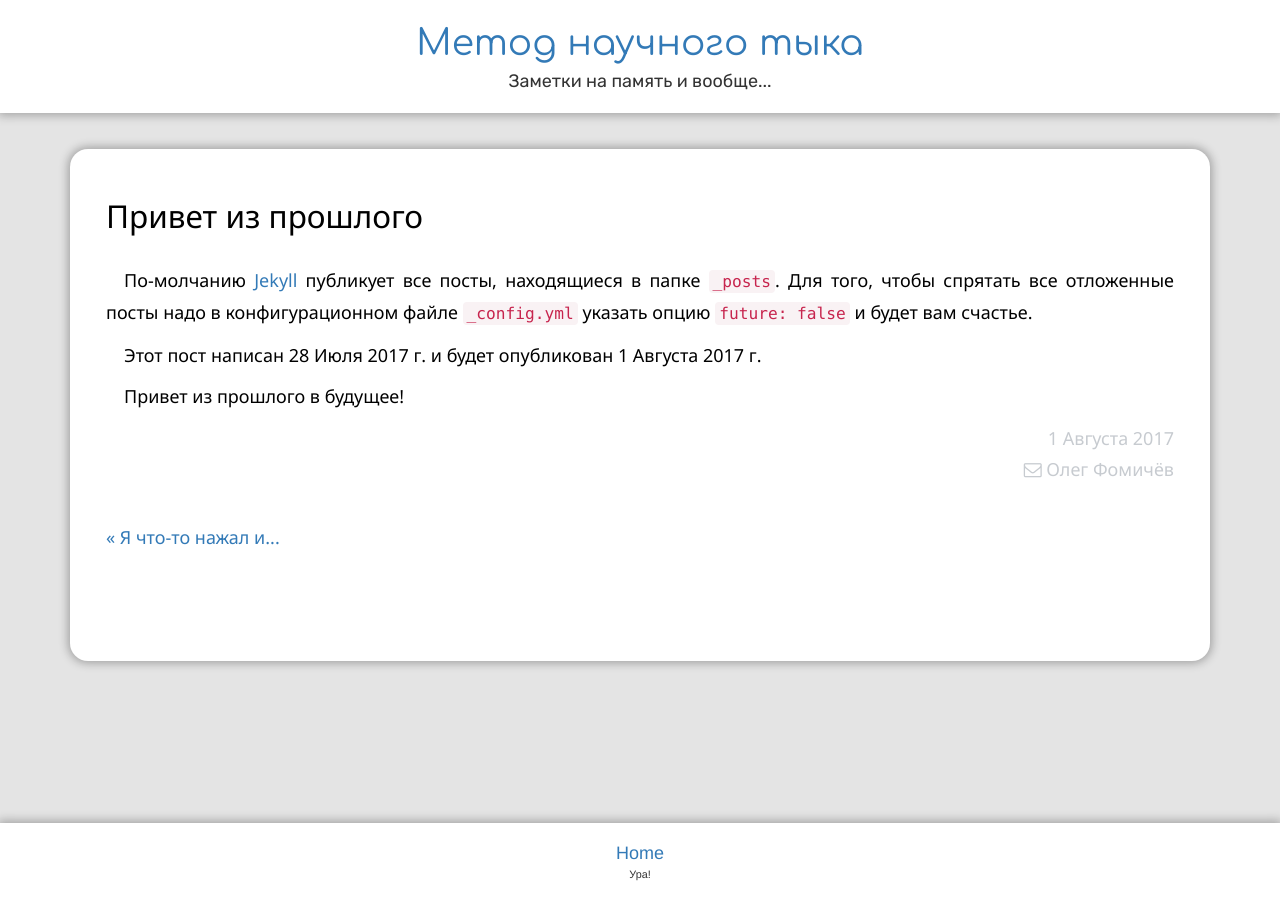
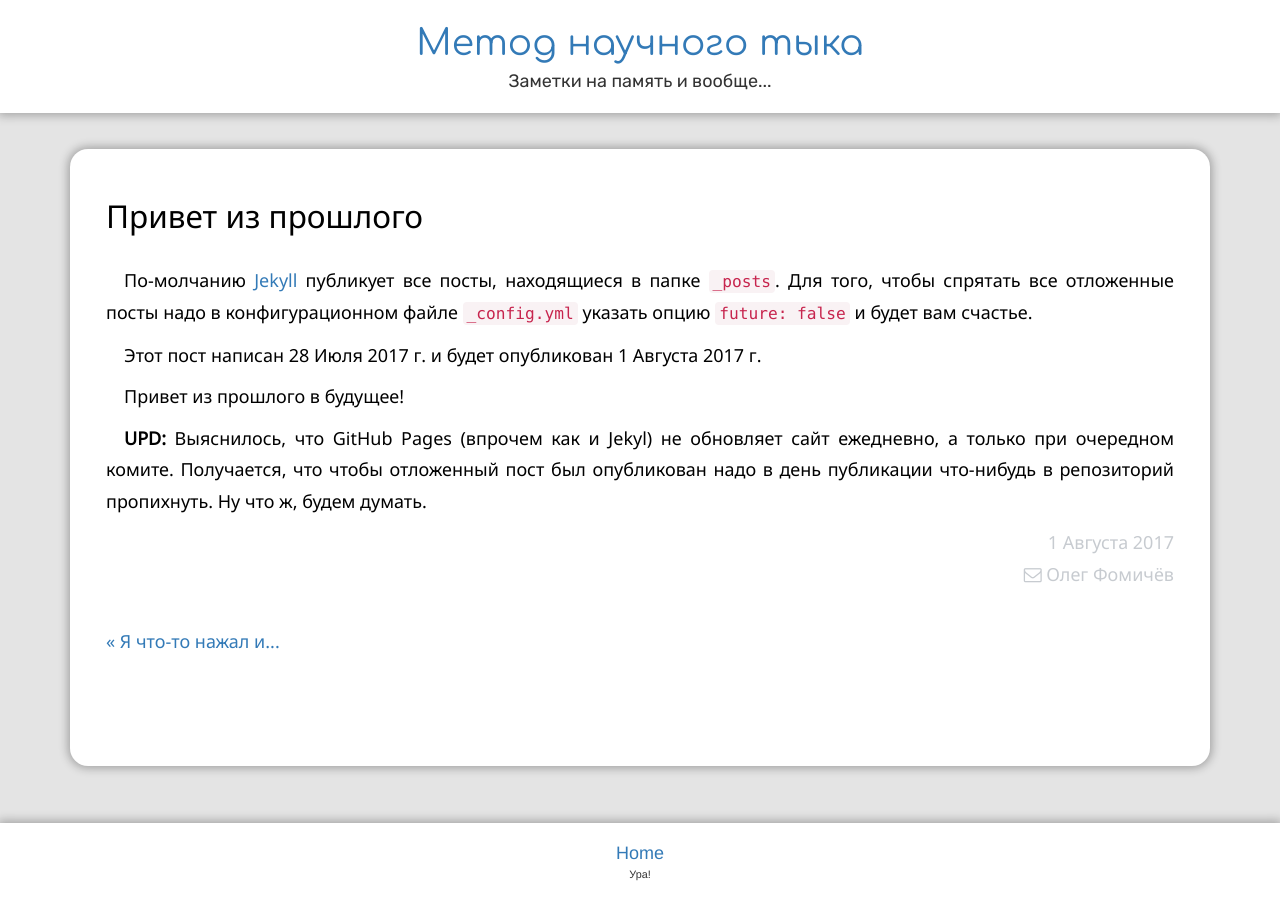
Before and after one commit to fomich0ff/fomich0ff.github.io, a Jekyll site: the page built from _posts/2017-08-01-post-from-future.md, in a window 1280 px wide. Built offline with Jekyll 4.4.1, drawn with Linux system fonts in a browser that asks for light colours; nearby versions of some CDN libraries; our own code applies the rules of GitHub Pages for plain Markdown files; comment, search, counter and statistics services are not loaded.

Commit message:
post update

```diff
--- a/_posts/2017-08-01-post-from-future.md
+++ b/_posts/2017-08-01-post-from-future.md
@@ -10,3 +10,8 @@ title: Привет из прошлого
 Этот пост написан 28 Июля 2017 г. и будет опубликован 1 Августа 2017 г.
 
 Привет из прошлого в будущее!
+
+**UPD:** Выяснилось, что GitHub Pages (впрочем как и Jekyl) не обновляет сайт
+ежедневно, а только при очередном комите. Получается, что чтобы отложенный пост
+был опубликован надо в день публикации что-нибудь в репозиторий пропихнуть.
+Ну что ж, будем думать.
```
